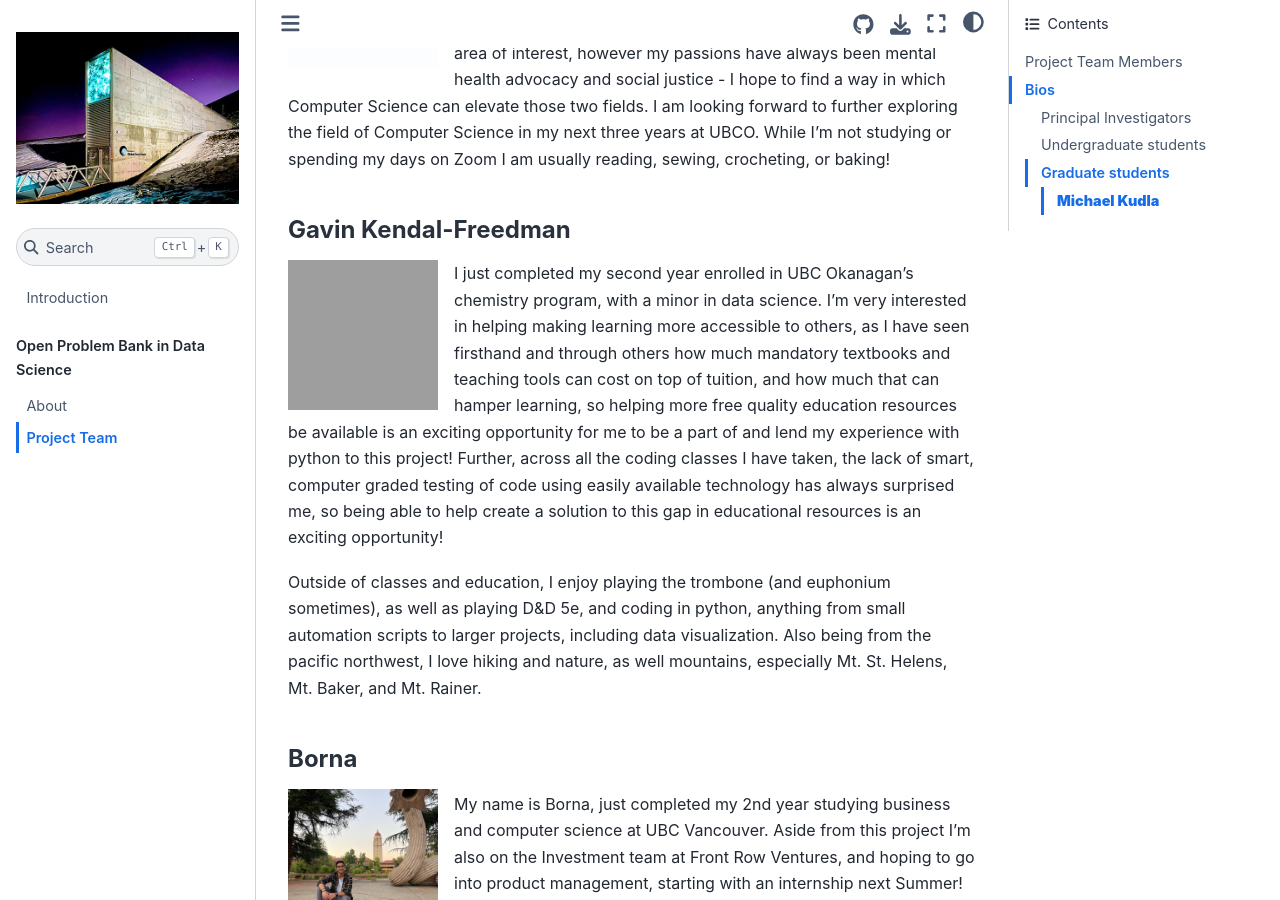
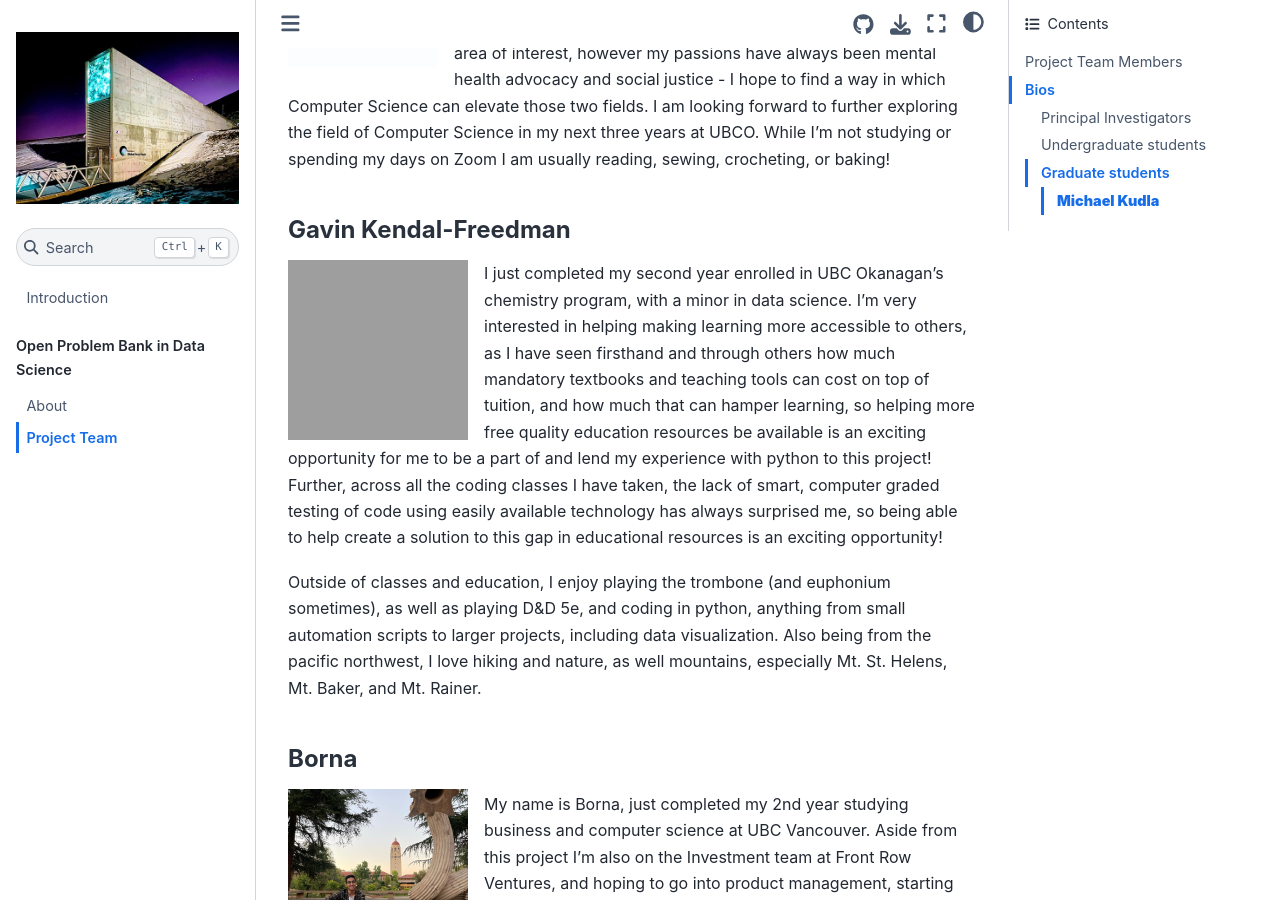
Before and after one commit to open-resources/datascience_bank, a Jupyter Book: the page built from about/bio.md, in a window 1280 px wide and 900 px high, scrolled down 1606 px. Built offline with Jupyter Book 1.0.4 settings and Sphinx 7.4.7 and the Sphinx Book theme 1.1.4, drawn with Linux system fonts in a browser that asks for light colours; grey boxes are pictures that could not be loaded.

Commit message:
Update bio.md

```diff
--- a/about/bio.md
+++ b/about/bio.md
@@ -46,7 +46,7 @@ I am a fourth year honours physics student at UBC Okanagan. Throughout my degree
 I am a first year Bachelor of Arts student at UBCO planning to major in Computer Science. As it is my first year I don't have a specific area of interest, however my passions have always been mental health advocacy and social justice - I hope to find a way in which Computer Science can elevate those two fields. I am looking forward to further exploring the field of Computer Science in my next three years at UBCO. While I'm not studying or spending my days on Zoom I am usually reading, sewing, crocheting, or baking!
 
 #### **Gavin Kendal-Freedman**
-<img align="left" width="150" height="150" style="padding-right: 20px" src="../images/Gavin Kendal-Freedman Senior Photo.png"> </img>
+<img align="left" width="180" height="180" style="padding-right: 20px" src="../images/Gavin Kendal-Freedman Senior Photo.png"> </img>
 I just completed my second year enrolled in UBC Okanagan’s chemistry program, with a minor in data science. I’m very interested in helping making learning more accessible to others, as I have seen firsthand and through others how much mandatory textbooks and teaching tools can cost on top of tuition, and how much that can hamper learning, so helping more free quality education resources be available is an exciting opportunity for me to be a part of and lend my experience with python to this project! Further, across all the coding classes I have taken, the lack of smart, computer graded testing of code using easily available technology has always surprised me, so being able to help create a solution to this gap in educational resources is an exciting opportunity!
 
 Outside of classes and education, I enjoy playing the trombone (and euphonium sometimes), as well as playing D&D 5e, and coding in python, anything from small automation scripts to larger projects, including data visualization. Also being from the pacific northwest, I love hiking and nature, as well mountains, especially Mt. St. Helens, Mt. Baker, and Mt. Rainer.
@@ -54,12 +54,12 @@ Outside of classes and education, I enjoy playing the trombone (and euphonium so
 
 
 #### **Borna**
-<img align="left" width="150" height="150" style="padding-right: 20px" src="../images/borna.jpg"> </img>
+<img align="left" width="180" height="180" style="padding-right: 20px" src="../images/borna.jpg"> </img>
 
 My name is Borna, just completed my 2nd year studying business and computer science at UBC Vancouver. Aside from this project I'm also on the Investment team at Front Row Ventures, and hoping to go into product management, starting with an internship next Summer! Excited to work on this project, developing a large open problem bank with helpful feedback for questions that for me at least is very critical to my learning, while developing a variety of skills in this process. Besides work/school, I'm a big sports fan, especially Soccer and Basketball, and I also have my 2nd degree black belt in Taekwondo, you might also catch my playing story or online games with friends. Looking forward to working with everyone!
 
 #### **Ruwaida**
-<img align="left" width="150" height="150" style="padding-right: 20px" src="../images/Ruwaida.jpg"> </img>
+<img align="left" width="180" height="180" style="padding-right: 20px" src="../images/Ruwaida.jpg"> </img>
 
 I'm going into my third year majoring in Data Science & Economics! In my first year, I was able to work with a synthetic data generation startup over the summer and currently I am a student connector & transition specialist on campus! With my interdisciplinary career interest, I am excited to contribute to this project in the technical capacity needed to understand how we can make direct impact on learning platforms while developing my technical skills and growing! Being a part of Dr Moosvi's classes since my first year, I have had the privilege of being able to access the resources available to exercise active learning and I am excited to be able to expand on that student experience for incoming students. As for my personal life, I am creatively invested in visual arts and reading and love rugby!
 
```
